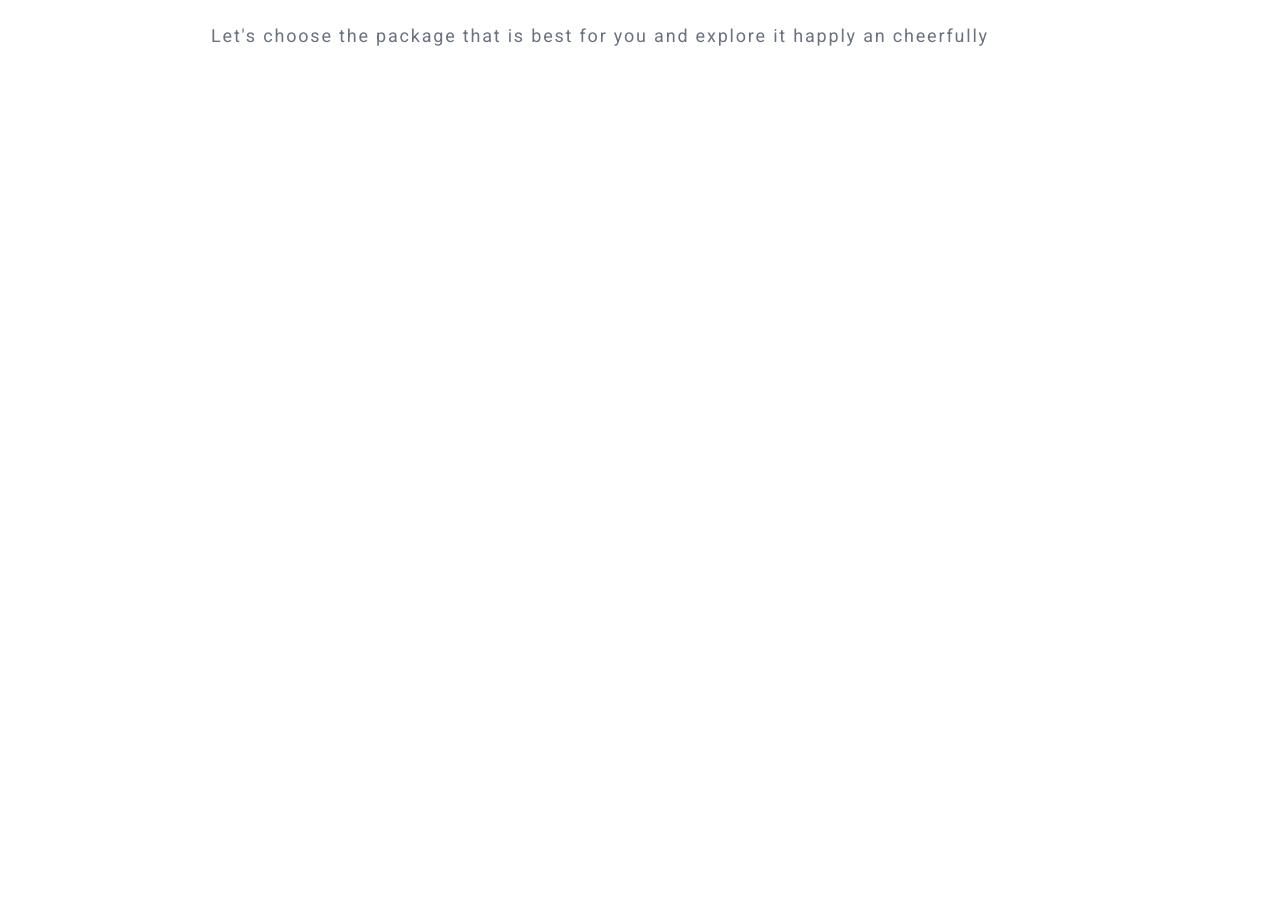
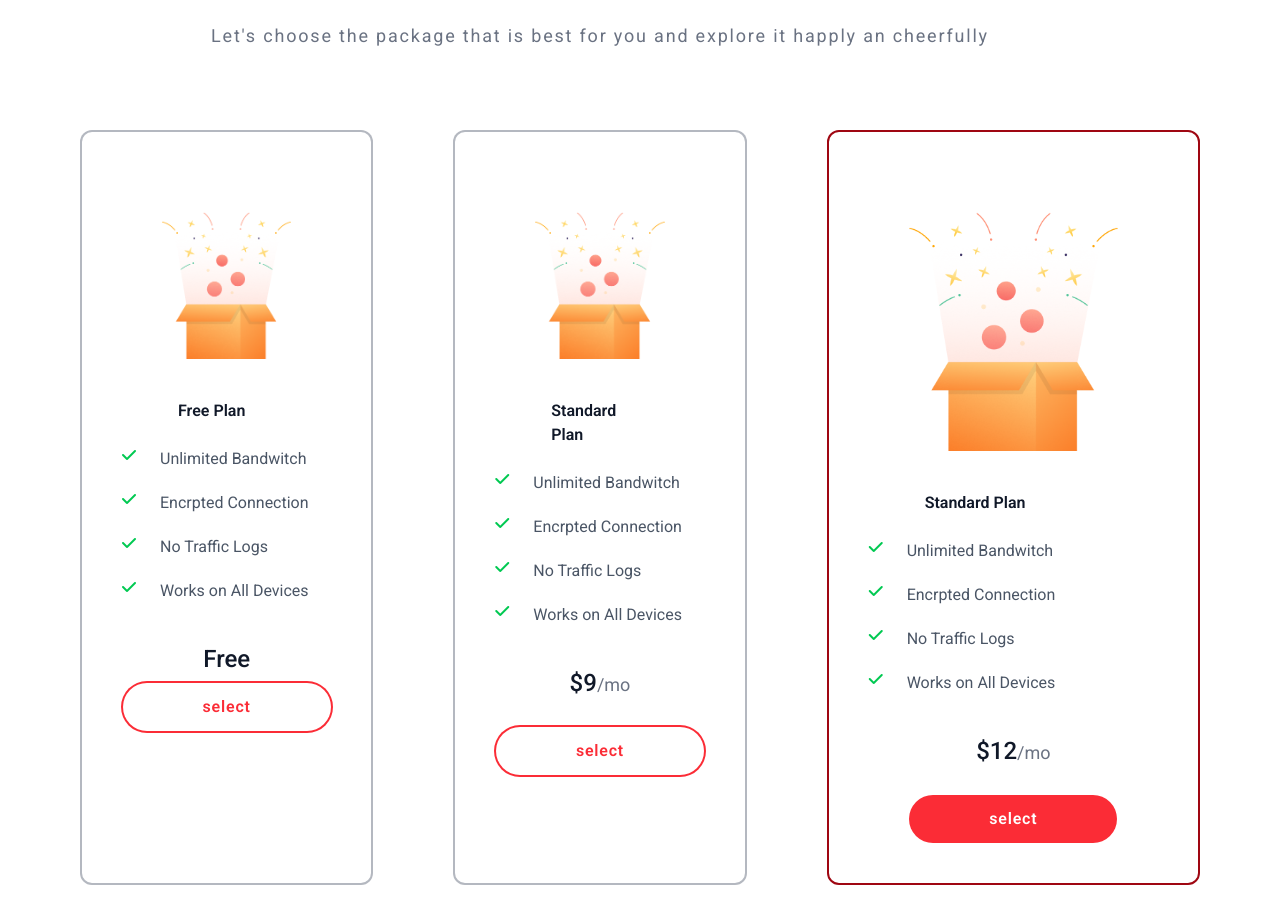
Before and after one commit to docile-imbereyemaso/landpage-tailwindcss-react, a React (Vite) app: page / in a window 1280 px wide. Shown: the part 1380-2304 px from the top of the page. Before the commit the page ends 1470 px from the top, so only its background shows below. Built offline with nearby package versions, Linux system fonts and the light colour scheme.

Commit message:
feat: Add the cards to the landing page

```diff
--- a/src/App.jsx
+++ b/src/App.jsx
@@ -1,6 +1,7 @@
 import { BrowserRouter, Route,Routes } from "react-router-dom"
 import Navbar from "./components/Navbar"
 import Top from "./components/Top"
+import Cards from "./components/Cards"
 
 
 function App() {
@@ -16,6 +17,7 @@ function App() {
       </Routes>
    </BrowserRouter>
    <Top/>
+   <Cards/>
    </>
   )
 }
--- /dev/null
+++ b/src/components/Cards.jsx
@@ -0,0 +1,95 @@
+import React from 'react';
+import image from '../assets/card.png'
+
+const Cards = () => {
+  return (
+    <section className='grid grid-cols-3 max-lg:grid-cols-1 lg:space-x-20 mt-20 max-lg:space-y-5'>
+      <div className='flex flex-col  bg-white border-2 border-gray-500/50 px-10 py-10 rounded-xl'>
+          <div className='p-10 max-lg:p-0'>
+            <img src={image} alt="" className='w-full max-lg:size-100 object-contain' />
+          </div>
+             <h1 className='mx-14 font-semibold text-gray-900 max-lg:text-center max-lg:text-2xl'>Free Plan</h1>
+             <div className='space-y-5 mt-6 max-lg:mx-auto'>
+              <p className='flex gap-x-6'>
+                <i class="fa-solid fa-check text-green-500"></i>
+                 <span className='text-gray-600'>Unlimited Bandwitch</span>
+              </p>
+              <p className='flex gap-x-6'><i class="fa-solid fa-check text-green-500"></i>
+                 <span className='text-gray-600'>Encrpted Connection</span>
+              </p>
+              <p className='flex gap-x-6'><i class="fa-solid fa-check text-green-500"></i>
+                 <span className='text-gray-600'>No Traffic Logs</span>
+              </p>
+              <p className='flex gap-x-6'><i class="fa-solid fa-check text-green-500"></i>
+                 <span className='text-gray-600'>Works on All Devices</span>
+              </p>
+             </div>
+              <div className='mt-10'>
+                <h2 className='text-center text-2xl font-medium text-gray-900'>Free</h2>
+                 <div className='flex items-center justify-center'>
+                       <button className='px-20 py-3 ring-2 ring-red-500 mt-2 rounded-3xl text-red-500 font-semibold tracking-wider hover:bg-red-300 transition hover:text-white'>select</button>
+                 </div>
+
+              </div>
+      </div>
+          <div className='flex flex-col  bg-white border-2 border-gray-500/50 px-10 py-10 rounded-xl'>
+          <div className='p-10 max-lg:p-0'>
+            <img src={image} alt="" className='w-full max-lg:size-100 object-contain' />
+          </div>
+             <h1 className='mx-14 font-semibold text-gray-900 max-lg:text-center max-lg:text-xl'>Standard Plan</h1>
+             <div className='space-y-5 mt-6 max-lg:mx-auto'>
+              <p className='flex gap-x-6'>
+                <i class="fa-solid fa-check text-green-500"></i>
+                 <span className='text-gray-600'>Unlimited Bandwitch</span>
+              </p>
+              <p className='flex gap-x-6'><i class="fa-solid fa-check text-green-500"></i>
+                 <span className='text-gray-600'>Encrpted Connection</span>
+              </p>
+              <p className='flex gap-x-6'><i class="fa-solid fa-check text-green-500"></i>
+                 <span className='text-gray-600'>No Traffic Logs</span>
+              </p>
+              <p className='flex gap-x-6'><i class="fa-solid fa-check text-green-500"></i>
+                 <span className='text-gray-600'>Works on All Devices</span>
+              </p>
+             </div>
+              <div className='mt-10'>
+                <h2 className='text-center mb-5 text-gray-500 text-lg'><span className=' text-2xl font-medium text-gray-900'>$9</span>/mo</h2>
+                 <div className='flex items-center justify-center'>
+                       <button className='px-20 py-3 ring-2 ring-red-500 mt-2 rounded-3xl text-red-500 font-semibold tracking-wider hover:bg-red-300 transition hover:text-white'>select</button>
+                 </div>
+
+              </div>
+      </div>
+        <div className='flex flex-col  bg-white border-2 border-red-800 px-10 py-10 rounded-xl'>
+          <div className='p-10 max-lg:p-0'>
+            <img src={image} alt="" className='w-full max-lg:size-100 object-contain' />
+          </div>
+             <h1 className='mx-14 font-semibold text-gray-900 max-lg:text-center max-lg:text-xl'>Standard Plan</h1>
+             <div className='space-y-5 mt-6 max-lg:mx-auto'>
+              <p className='flex gap-x-6'>
+                <i class="fa-solid fa-check text-green-500"></i>
+                 <span className='text-gray-600'>Unlimited Bandwitch</span>
+              </p>
+              <p className='flex gap-x-6'><i class="fa-solid fa-check text-green-500"></i>
+                 <span className='text-gray-600'>Encrpted Connection</span>
+              </p>
+              <p className='flex gap-x-6'><i class="fa-solid fa-check text-green-500"></i>
+                 <span className='text-gray-600'>No Traffic Logs</span>
+              </p>
+              <p className='flex gap-x-6'><i class="fa-solid fa-check text-green-500"></i>
+                 <span className='text-gray-600'>Works on All Devices</span>
+              </p>
+             </div>
+              <div className='mt-10'>
+                <h2 className='text-center mb-5 text-gray-500 text-lg'><span className=' text-2xl font-medium text-gray-900'>$12</span>/mo</h2>
+                 <div className='flex items-center justify-center'>
+                       <button className='px-20 py-3 ring-2 bg-red-500 mt-2 rounded-3xl text-white font-semibold tracking-wider hover:bg-red-300 transition hover:text-white'>select</button>
+                 </div>
+
+              </div>
+      </div>
+    </section>
+  )
+}
+
+export default Cards
```
Also changed, not shown: src/assets/card.png (added).
